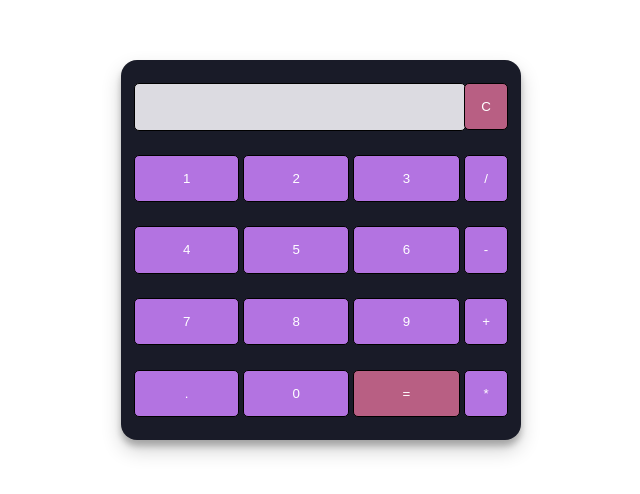
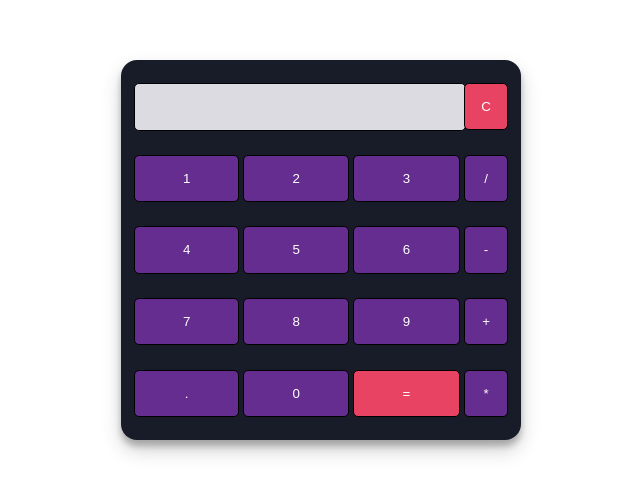
Before and after one commit to Muazzamkhan03/LGMVIP-Web-Task-4, a plain HTML site: page index.html in a window 1280 px wide. Shown: the part 118-612 px from the top of the page, without its empty margins (327-967 px from the left). Drawn offline with Linux system fonts and the light colour scheme; a web font is replaced by a local one.

Commit message:
style: Changed the colour scheme

```diff
--- a/style.css
+++ b/style.css
@@ -1,14 +1,13 @@
 @import url('https://fonts.googleapis.com/css2?family=gigigitggghdjdjd&display=swap');
 
 :root{
-    --background : #191b28;
-    --answer : #dcdbe1;
-    --btn-special : #b85f83;
-    --btn : #b373e1;
+    --background : #181b28;
+    --answer : #DCDBE1;
+    --btn-special : #E94364;
+    --btn : #652D8F;
     --text: #000000;
     --btn-text : #ffffff;
     --active : #e5e5e5;
-
 }
 
 body {
```
